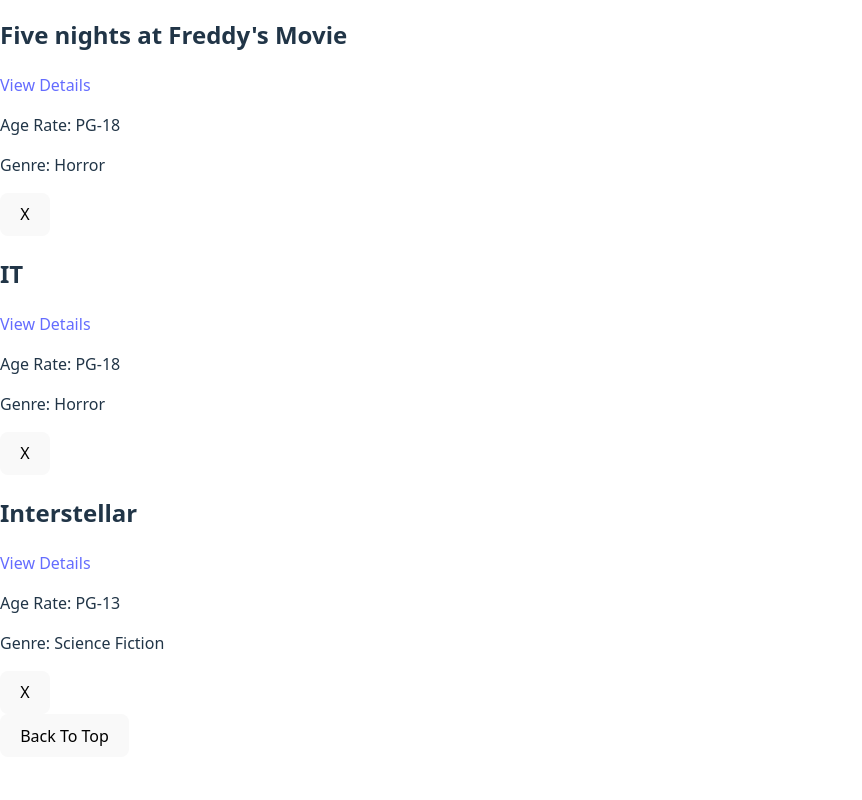
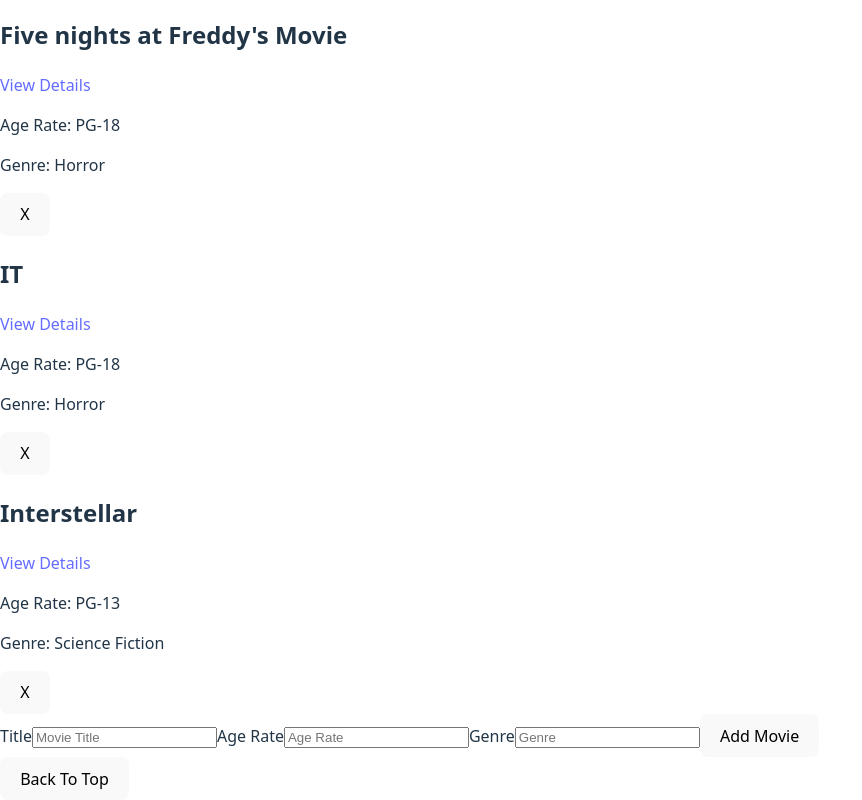
Before and after one commit to erik-per-lidstrom/Movie-night-planer, a React (Vite) app: page / in a window 1280 px wide. Shown: the part 893-1693 px from the top of the page, without its empty margins (0-862 px from the left). Before the commit the page ends 1650 px from the top, so only its background shows below. Built offline with nearby package versions, Linux system fonts and the light colour scheme.

Commit message:
feat: add movie implamented

```diff
--- /dev/null
+++ b/src/components/movieInput.tsx
@@ -0,0 +1,79 @@
+import { useContext, useState } from "react";
+import type { ChangeEvent, FormEvent } from "react";
+import MovieContext from "../context/movie.context";
+import type { movieDraft } from "../types";
+
+const MovieInput = () => {
+  const { dispatch } = useContext(MovieContext) || {
+    dispatch: null,
+  };
+  const [movie, setMovie] = useState<movieDraft>({
+    ageRate: "",
+    title: "",
+    genre: "",
+  });
+
+  const handleChange = (event: ChangeEvent<HTMLInputElement>) => {
+    const { name, value } = event.target;
+    const field = name as "title" | "description";
+    setMovie((prevMovie) => ({
+      ...prevMovie,
+      [field]: value,
+    }));
+  };
+
+  const handleSubmit = (event: FormEvent<HTMLFormElement>) => {
+    event.preventDefault();
+    if (!movie.title.trim()) {
+      return;
+    }
+    dispatch?.({
+      type: "ADD_MOVIE",
+      payload: {
+        ...movie,
+        id: "",
+        ageRate: movie.ageRate.trim(),
+        title: movie.title.trim(),
+        genre: movie.genre.trim(),
+      },
+    });
+    setMovie({
+      ageRate: "",
+      title: "",
+      genre: "",
+    });
+  };
+  return (
+    <div>
+      <form onSubmit={handleSubmit}>
+        <label htmlFor="title">Title</label>
+        <input
+          type="text"
+          name="title"
+          value={movie.title}
+          onChange={handleChange}
+          placeholder="Movie Title"
+        />
+        <label htmlFor="ageRate">Age Rate</label>
+        <input
+          type="text"
+          name="ageRate"
+          value={movie.ageRate}
+          onChange={handleChange}
+          placeholder="Age Rate"
+        />
+        <label htmlFor="genre">Genre</label>
+        <input
+          type="text"
+          name="genre"
+          value={movie.genre}
+          onChange={handleChange}
+          placeholder="Genre"
+        />
+        <button type="submit">Add Movie</button>
+      </form>
+    </div>
+  );
+};
+
+export default MovieInput;
--- a/src/pages/home.page.tsx
+++ b/src/pages/home.page.tsx
@@ -4,6 +4,7 @@
 import { useContext } from "react";
 import MovieContext from "../context/movie.context";
 import { Link } from "react-router-dom";
+import MovieInput from "../components/movieInput";
 
 const HomePage = () => {
   const [selectedGenre, setSelectedGenre] = useState<string>("");
@@ -102,6 +103,7 @@
           </button>
         </div>
       ))}
+      <MovieInput />
       <button onClick={scrollToTop}>Back To Top</button>
     </div>
   );
```
